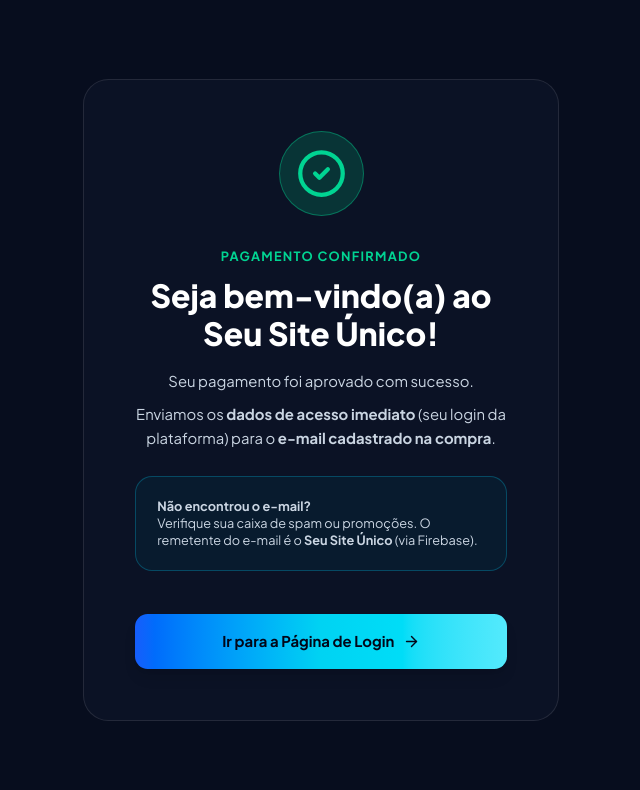
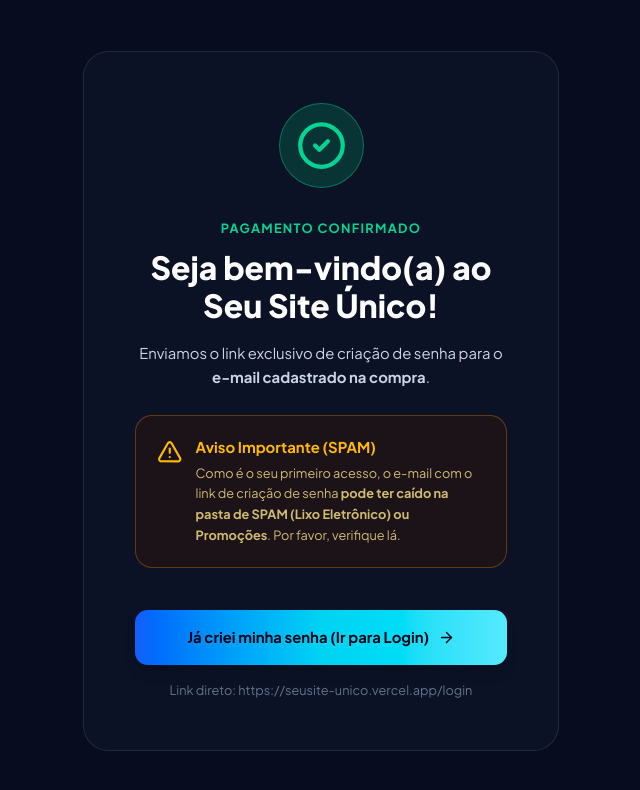
Before and after one commit to alessandrosc2/Seu-Site, a React (Vite) app: page /success in a window 1280 px wide. Shown: the top 790 px of the page, without its empty margins (319-959 px from the left). Built offline with nearby package versions, Linux system fonts and the light colour scheme.

Commit message:
feat: enhance success page with strong spam warning and login link

```diff
--- a/src/pages/Success.tsx
+++ b/src/pages/Success.tsx
@@ -1,5 +1,5 @@
 import React, { useEffect } from 'react';
-import { CheckCircle2, ArrowRight } from 'lucide-react';
+import { CheckCircle2, ArrowRight, AlertTriangle } from 'lucide-react';
 import { Link } from 'react-router-dom';
 
 export default function Success() {
@@ -28,28 +28,33 @@ export default function Success() {
             Seja bem-vindo(a) ao Seu Site Único!
           </h1>
           <p className="text-slate-300 text-sm leading-relaxed">
-            Seu pagamento foi aprovado com sucesso.
-          </p>
-          <p className="text-slate-300 text-sm mt-2 leading-relaxed">
-            Enviamos os <strong>dados de acesso imediato</strong> (seu login da plataforma) para o <strong>e-mail cadastrado na compra</strong>.
+            Enviamos o link exclusivo de criação de senha para o <strong>e-mail cadastrado na compra</strong>.
           </p>
         </div>
 
-        <div className="p-5 rounded-2xl bg-cyan-950/30 border border-cyan-500/30 text-left text-xs space-y-2">
-          <p className="text-slate-300">
-            <strong>Não encontrou o e-mail?</strong><br />
-            Verifique sua caixa de spam ou promoções. O remetente do e-mail é o <strong>Seu Site Único</strong> (via Firebase).
-          </p>
+        <div className="p-5 rounded-2xl bg-amber-950/30 border border-amber-500/30 text-left text-sm space-y-3">
+          <div className="flex items-start gap-3">
+            <AlertTriangle className="w-6 h-6 text-amber-400 shrink-0 mt-0.5" />
+            <div className="space-y-1">
+              <p className="text-amber-400 font-bold">Aviso Importante (SPAM)</p>
+              <p className="text-amber-200/80 text-xs leading-relaxed">
+                Como é o seu primeiro acesso, o e-mail com o link de criação de senha <strong>pode ter caído na pasta de SPAM (Lixo Eletrônico) ou Promoções</strong>. Por favor, verifique lá.
+              </p>
+            </div>
+          </div>
         </div>
 
-        <div className="pt-4">
+        <div className="pt-4 space-y-4">
           <Link
             to="/login"
             className="w-full py-4 rounded-xl bg-gradient-to-r from-blue-600 via-cyan-400 to-cyan-300 text-slate-950 font-bold text-sm hover:brightness-110 shadow-lg transition-all flex items-center justify-center gap-2"
           >
-            <span>Ir para a Página de Login</span>
+            <span>Já criei minha senha (Ir para Login)</span>
             <ArrowRight className="w-4 h-4" />
           </Link>
+          <p className="text-xs text-slate-500">
+            Link direto: https://seusite-unico.vercel.app/login
+          </p>
         </div>
       </div>
     </div>
```
